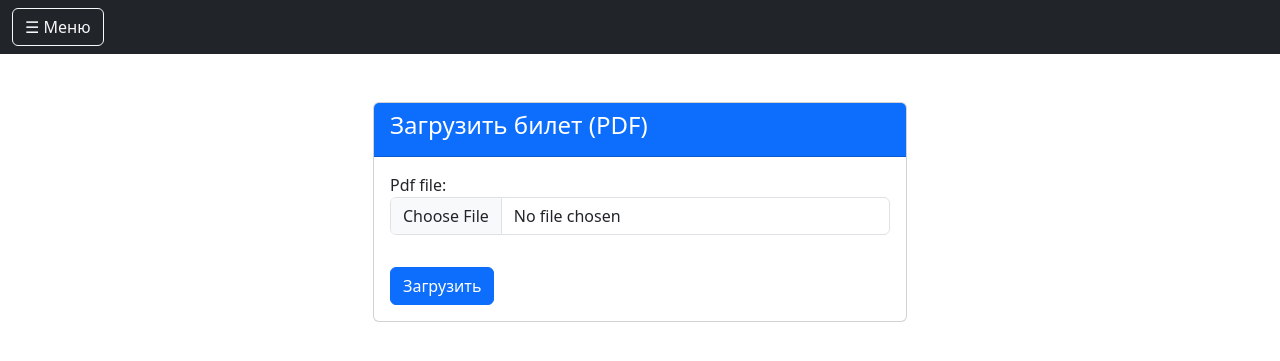
After one commit to uzallar/Forecast-friend, a Django app: page /add_ticket/ in a window 1280 px wide. The commit adds this page. Shown: the top 361 px of the page. Run offline with Django 5.2, Linux system fonts and the light colour scheme; a user stored in the database is signed in.

Commit message:
новая страничка с парсингом пдф

```diff
--- a/forecast_friend/core/forms.py
+++ b/forecast_friend/core/forms.py
@@ -4,6 +4,7 @@ from django.utils import timezone
 from django.contrib.auth.models import User
 from django.contrib.auth.forms import UserCreationForm
 from django.contrib.auth.forms import UserChangeForm
+from .models import TravelTicket
 
 class CountryForm(forms.ModelForm):
     class Meta:
@@ -46,3 +47,17 @@ class WeatherForm(forms.Form):
         required=False,
         initial=timezone.now().date
     )
+
+
+
+
+class TicketUploadForm(forms.ModelForm):
+    class Meta:
+        model = TravelTicket
+        fields = ['pdf_file']
+        widgets = {
+            'pdf_file': forms.FileInput(attrs={
+                'accept': '.pdf',
+                'class': 'form-control'
+            })
+        }
--- a/forecast_friend/core/models.py
+++ b/forecast_friend/core/models.py
@@ -33,3 +33,13 @@ class ClothingRecommendation(models.Model):
 
     def __str__(self):
         return self.recommendation
+
+class TravelTicket(models.Model):
+    country = models.CharField(max_length=100)
+    city = models.CharField(max_length=100)
+    date = models.DateField()
+    pdf_file = models.FileField(upload_to='tickets/')
+    created_at = models.DateTimeField(auto_now_add=True)
+
+    def __str__(self):
+        return f"{self.city}, {self.country} - {self.date}"
--- a/forecast_friend/core/templates/base.html
+++ b/forecast_friend/core/templates/base.html
@@ -1,18 +1,17 @@
 <!-- templates/base.html -->
 <!DOCTYPE html>
 <html lang="en">
+
 <head>
   <meta charset="UTF-8" />
   <title>Мой сайт</title>
   <!-- Bootstrap CSS -->
-    <link
-      href="https://cdn.jsdelivr.net/npm/bootstrap@5.3.2/dist/css/bootstrap.min.css"
-      rel="stylesheet"
-    />
+  <link href="https://cdn.jsdelivr.net/npm/bootstrap@5.3.2/dist/css/bootstrap.min.css" rel="stylesheet" />
   <style>
     body {
       overflow-x: hidden;
     }
+
     #sidebarMenu {
       min-width: 250px;
     }
@@ -21,20 +20,12 @@
 <div aria-live="polite" aria-atomic="true" class="position-relative">
   <div class="toast-container position-fixed top-0 end-0 p-3">
     {% for message in messages %}
-      <div
-        class="toast align-items-center bg-warning text-dark border-0"
-        role="alert"
-        aria-live="assertive"
-        aria-atomic="true"
-      >
+    <div class="toast align-items-center bg-warning text-dark border-0" role="alert" aria-live="assertive"
+      aria-atomic="true">
       <div class="d-flex">
         <div class="toast-body">{{ message }}</div>
-          <button
-            type="button"
-            class="btn-close btn-close-white me-2 m-auto"
-            data-bs-dismiss="toast"
-            aria-label="Закрыть"
-          ></button>
+        <button type="button" class="btn-close btn-close-white me-2 m-auto" data-bs-dismiss="toast"
+          aria-label="Закрыть"></button>
       </div>
     </div>
     {% endfor %}
@@ -51,60 +42,39 @@
     });
   });
 </script>
+
 <body>
   <!-- Кнопка открытия меню -->
   <nav class="navbar navbar-dark bg-dark">
     <div class="container-fluid">
-        <button
-          class="btn btn-outline-light"
-          type="button"
-          data-bs-toggle="offcanvas"
-          data-bs-target="#sidebarMenu"
-          aria-controls="sidebarMenu"
-        >
+      <button class="btn btn-outline-light" type="button" data-bs-toggle="offcanvas" data-bs-target="#sidebarMenu"
+        aria-controls="sidebarMenu">
         ☰ Меню
       </button>
     </div>
   </nav>
 
   <!-- Боковое меню -->
-    <div
-      class="offcanvas offcanvas-start bg-dark text-white"
-      tabindex="-1"
-      id="sidebarMenu"
-      aria-labelledby="sidebarMenuLabel"
-    >
+  <div class="offcanvas offcanvas-start bg-dark text-white" tabindex="-1" id="sidebarMenu"
+    aria-labelledby="sidebarMenuLabel">
     <div class="offcanvas-header">
       <h5 class="offcanvas-title" id="sidebarMenuLabel">Меню</h5>
-        <button
-          type="button"
-          class="btn-close btn-close-white"
-          data-bs-dismiss="offcanvas"
-          aria-label="Закрыть"
-        ></button>
+      <button type="button" class="btn-close btn-close-white" data-bs-dismiss="offcanvas" aria-label="Закрыть"></button>
     </div>
     <div class="offcanvas-body">
       <ul class="nav flex-column">
         <li class="nav-item">
-            <a class="nav-link text-white" href="#">Главная</a>
+          <a class="nav-link text-white" href="{% url 'add_ticket' %}">Главная</a>
         </li>
         <li class="nav-item">
-            <a class="nav-link text-white" href="{% url 'profile' %}"
-              >Профиль</a
-            >
+          <a class="nav-link text-white" href="{% url 'profile' %}">Профиль</a>
         </li>
         <li class="nav-item">
           {% if user.is_authenticated %} {% if user.is_staff %}
-            <a class="nav-link text-white" href="{% url 'add_country' %}"
-              >Добавить страну</a
-            >
-            <a class="nav-link text-white" href="{% url 'country_list' %}"
-              >Список стран</a
-            >
+          <a class="nav-link text-white" href="{% url 'add_country' %}">Добавить страну</a>
+          <a class="nav-link text-white" href="{% url 'country_list' %}">Список стран</a>
           {% else %}
-            <a class="nav-link text-white" href="{% url 'country_list' %}"
-              >Список стран</a
-            >
+          <a class="nav-link text-white" href="{% url 'country_list' %}">Список стран</a>
           {% endif %} {% endif %}
         </li>
         <li class="nav-item">
@@ -126,4 +96,5 @@
   <!-- Bootstrap JS -->
   <script src="https://cdn.jsdelivr.net/npm/bootstrap@5.3.2/dist/js/bootstrap.bundle.min.js"></script>
 </body>
+
 </html>
--- /dev/null
+++ b/forecast_friend/core/templates/core/add_ticket.html
@@ -0,0 +1,22 @@
+{% extends "base.html" %}
+
+{% block content %}
+<div class="container mt-5">
+    <div class="row justify-content-center">
+        <div class="col-md-6">
+            <div class="card">
+                <div class="card-header bg-primary text-white">
+                    <h4>Загрузить билет (PDF)</h4>
+                </div>
+                <div class="card-body">
+                    <form method="post" enctype="multipart/form-data">
+                        {% csrf_token %}
+                        {{ form.as_p }}
+                        <button type="submit" class="btn btn-primary mt-3">Загрузить</button>
+                    </form>
+                </div>
+            </div>
+        </div>
+    </div>
+</div>
+{% endblock %}
--- a/forecast_friend/core/views.py
+++ b/forecast_friend/core/views.py
@@ -5,6 +5,10 @@ from django.contrib import messages
 from django.contrib.auth.decorators import user_passes_test
 from .forms import WeatherForm
 from .services import WeatherService
+
+import pdfplumber
+from .forms import TicketUploadForm
+from .models import TravelTicket
 
 def country_list(request):
     countries = Country.objects.all()
@@ -70,3 +74,46 @@ def weather_view(request):
         'weather': weather_data,
         'error': error
     })
+
+
+
+
+def add_ticket_view(request):
+    if request.method == 'POST':
+        form = TicketUploadForm(request.POST, request.FILES)
+        if form.is_valid():
+            ticket = form.save(commit=False)
+
+            try:
+                # Парсим PDF
+                with pdfplumber.open(ticket.pdf_file) as pdf:
+                    text = ""
+                    for page in pdf.pages:
+                        text += page.extract_text() + "\n"
+
+                    # Простая логика парсинга (может потребоваться доработка)
+                    lines = [line.strip() for line in text.split('\n') if line.strip()]
+                    ticket.country = lines[0] if len(lines) > 0 else "Не указано"
+                    ticket.city = lines[1] if len(lines) > 1 else "Не указано"
+
+                    # Парсим дату (пример для формата ДД.ММ.ГГГГ)
+                    from datetime import datetime
+                    try:
+                        ticket.date = datetime.strptime(lines[2], '%d.%m.%Y').date()
+                    except:
+                        ticket.date = datetime.now().date()
+
+                    ticket.save()
+                    messages.success(request, 'Билет успешно загружен и обработан!')
+                    return redirect('ticket_detail', pk=ticket.pk)
+
+            except Exception as e:
+                messages.error(request, f'Ошибка при обработке PDF: {str(e)}')
+    else:
+        form = TicketUploadForm()
+
+    return render(request, 'core/add_ticket.html', {'form': form})
+
+def ticket_detail_view(request, pk):
+    ticket = TravelTicket.objects.get(pk=pk)
+    return render(request, 'core/ticket_detail.html', {'ticket': ticket})
--- a/forecast_friend/forecast_friend/settings.py
+++ b/forecast_friend/forecast_friend/settings.py
@@ -135,3 +135,6 @@ DEFAULT_AUTO_FIELD = 'django.db.models.BigAutoField'
 
 OPENWEATHERMAP_API_KEY = 'b15d3667a8cc2b97fd3e3a03ded365f6'  # Получите на openweathermap.org
 WEATHER_API_CACHE_TIMEOUT = 60 * 60
+
+MEDIA_URL = '/media/'
+MEDIA_ROOT = os.path.join(BASE_DIR, 'media')
--- a/forecast_friend/forecast_friend/urls.py
+++ b/forecast_friend/forecast_friend/urls.py
@@ -35,4 +35,6 @@ urlpatterns = [
     path('profile/', profile_view, name='profile'),
     path('profile/edit/', edit_profile, name='edit_profile'),
     path('weather/', weather_view, name='weather'),
+    path('add_ticket/', add_ticket_view, name='add_ticket'),
+    path('ticket/<int:pk>/', ticket_detail_view, name='ticket_detail'),
 ]
```
Also changed, not shown: forecast_friend/core/templates/core/ticket_detail.html (added, +29 -0 lines), forecast_friend/db.sqlite3, 1 other file. Lines whose indentation alone changed are shown as unchanged.
